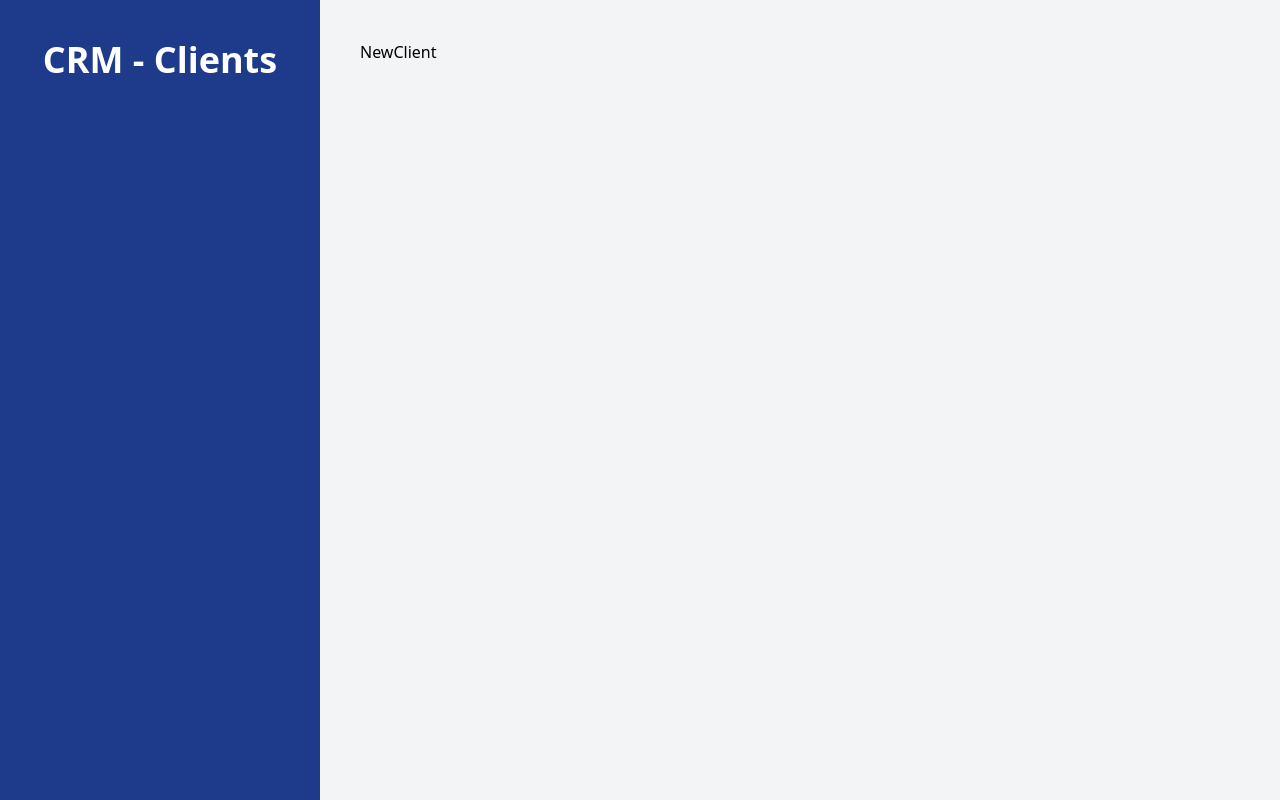
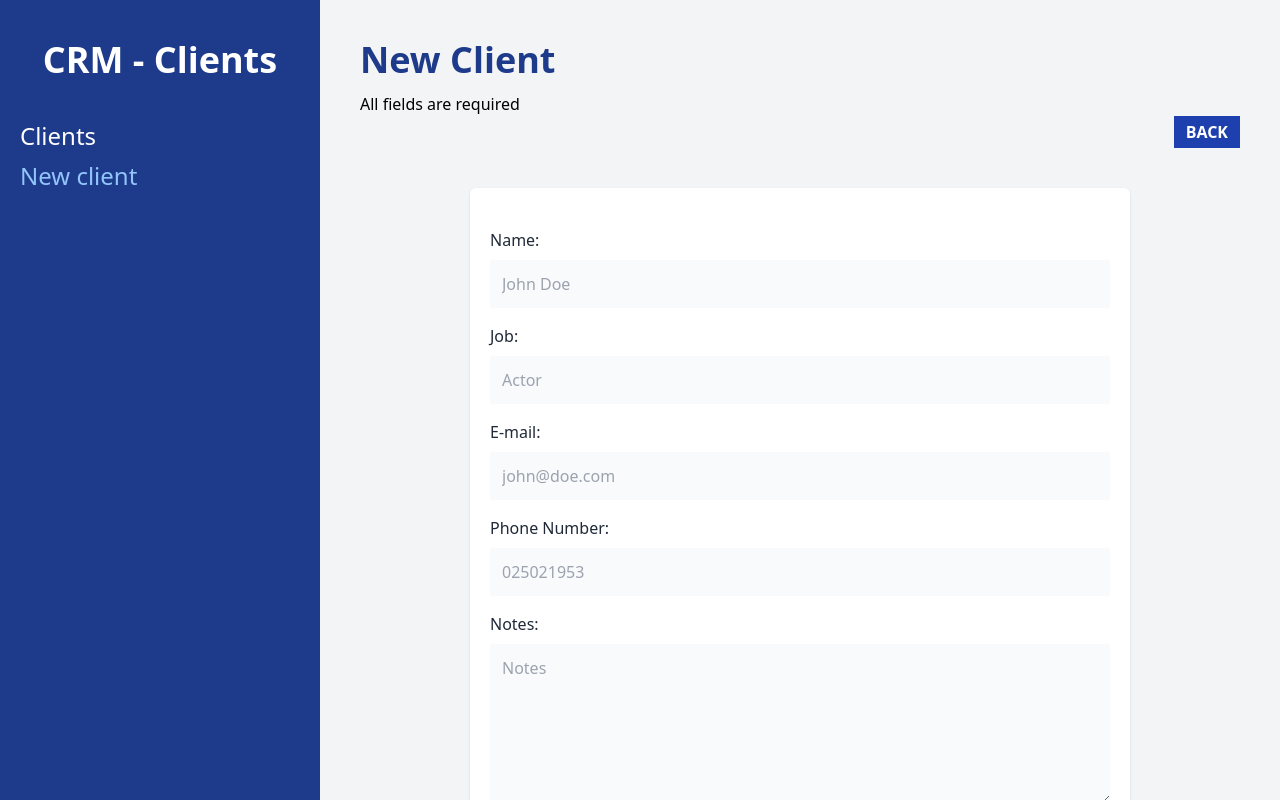
Before and after one commit to RaulSanchezzt/projects, a React (Vite) app in the folder WebDev/Udemy - React Bootcamp/crm-react/: page /clients/new in a window 1280 px wide. Built offline with nearby package versions, Linux system fonts and the light colour scheme.

Commit message:
⛪ Update Clients List and Form

```diff
--- /dev/null
+++ b/WebDev/Udemy - React Bootcamp/crm-react/src/components/Client.jsx
@@ -0,0 +1,37 @@
+function Client({ client }) {
+  const { name, phone, email, job } = client;
+  return (
+    <tr className="border-b">
+      <td className="p-4 space-y-2">
+        <p className="text-2xl text-gray-800">{name}</p>
+        <p>{job}</p>
+      </td>
+      <td className="p-4">
+        <p className="text-gray-600">
+          <span className="text-gray-800 uppercase font-bold">Email: </span>
+          {email}
+        </p>
+        <p className="text-gray-600">
+          <span className="text-gray-800 uppercase font-bold">Phone: </span>
+          {phone}
+        </p>
+      </td>
+      <td className="p-4 flex gap-4">
+        <button
+          type="button"
+          className="text-blue-600 hover:text-blue-700 uppercase font-bold text-xs"
+        >
+          Edit
+        </button>
+        <button
+          type="button"
+          className="text-red-600 hover:text-blue-700 uppercase font-bold text-xs"
+        >
+          Delete
+        </button>
+      </td>
+    </tr>
+  );
+}
+
+export default Client;
--- /dev/null
+++ b/WebDev/Udemy - React Bootcamp/crm-react/src/components/Form.jsx
@@ -0,0 +1,72 @@
+const Form = ({ client }) => {
+  return (
+    <>
+      <div className="mb-4">
+        <label className="text-gray-800" htmlFor="name">
+          Name:
+        </label>
+        <input
+          id="name"
+          type="text"
+          className="mt-2 block w-full p-3 bg-gray-50"
+          placeholder="John Doe"
+          name="name"
+        />
+      </div>
+      <div className="mb-4">
+        <label className="text-gray-800" htmlFor="job">
+          Job:
+        </label>
+        <input
+          id="job"
+          type="text"
+          className="mt-2 block w-full p-3 bg-gray-50"
+          placeholder="Actor"
+          name="job"
+        />
+      </div>
+
+      <div className="mb-4">
+        <label className="text-gray-800" htmlFor="email">
+          E-mail:
+        </label>
+        <input
+          id="email"
+          type="email"
+          className="mt-2 block w-full p-3 bg-gray-50"
+          placeholder="john@doe.com"
+          name="email"
+        />
+      </div>
+
+      <div className="mb-4">
+        <label className="text-gray-800" htmlFor="phone">
+          Phone Number:
+        </label>
+        <input
+          id="phone"
+          type="tel"
+          className="mt-2 block w-full p-3 bg-gray-50"
+          placeholder="025021953"
+          name="phone"
+        />
+      </div>
+
+      <div className="mb-4">
+        <label className="text-gray-800" htmlFor="notes">
+          Notes:
+        </label>
+        <textarea
+          as="textarea"
+          id="notes"
+          type="text"
+          className="mt-2 block w-full p-3 bg-gray-50 h-40 align-self"
+          placeholder="Notes"
+          name="notes"
+        />
+      </div>
+    </>
+  );
+};
+
+export default Form;
--- a/WebDev/Udemy - React Bootcamp/crm-react/src/components/Layout.jsx
+++ b/WebDev/Udemy - React Bootcamp/crm-react/src/components/Layout.jsx
@@ -1,12 +1,40 @@
-import { Outlet } from "react-router-dom";
+import { Outlet, Link, NavLink,useLocation } from "react-router-dom";
 
 const Layout = () => {
+  const location = useLocation();
+
+  console.log(location);
+
   return (
     <div className="md:flex md:min-h-screen">
       <aside className="md:w-1/4 bg-blue-900 px-5 py-10">
         <h2 className="text-4xl font-black text-center text-white">
           CRM - Clients
         </h2>
+        <nav className="mt-10">
+          <Link
+            className={`${
+              location.pathname === "/" ? 'text-blue-300' : "text-white"
+            } text-2xl block mt-2 hover:text-blue-300`}
+            to="/"
+          >
+            Clients
+          </Link>
+          <Link
+            className={`${
+              location.pathname === "/clients/new"
+                ? 'text-blue-300'
+                : "text-white"
+            } text-2xl block mt-2 hover:text-blue-300`}
+            to="/clients/new"
+          >
+            New client
+          </Link>
+
+          <NavLink>
+
+          </NavLink>
+        </nav>
       </aside>
       <main className="md:w-3/4 p-10 md:h-screen overflow-scroll">
         <Outlet />
--- a/WebDev/Udemy - React Bootcamp/crm-react/src/main.jsx
+++ b/WebDev/Udemy - React Bootcamp/crm-react/src/main.jsx
@@ -4,7 +4,7 @@ import "./index.css";
 import { createBrowserRouter, RouterProvider } from "react-router-dom";
 import Layout from "./components/Layout";
 import NewClient from "./pages/NewClient";
-import Index from "./pages/Index";
+import Index, { loader as clientsLoader } from "./pages/Index";
 
 const router = createBrowserRouter([
   {
@@ -14,6 +14,7 @@ const router = createBrowserRouter([
       {
         index: true,
         element: <Index />,
+        loader: clientsLoader,
       },
       {
         path: "/clients/new",
--- a/WebDev/Udemy - React Bootcamp/crm-react/src/pages/Index.jsx
+++ b/WebDev/Udemy - React Bootcamp/crm-react/src/pages/Index.jsx
@@ -1,9 +1,78 @@
-import React from 'react'
+import { useLoaderData } from "react-router-dom";
+import Client from "../components/Client";
 
-const Index = () => {
-  return (
-    <div>Index</div>
-  )
+export function loader() {
+  const clients = [
+    {
+      id: 1,
+      name: "Juan",
+      phone: 102013313,
+      email: "juan@juan.com",
+      job: "Tesla",
+    },
+    {
+      id: 2,
+      name: "Karen",
+      phone: 138198313,
+      email: "karen@juan.com",
+      job: "Apple",
+    },
+    {
+      id: 3,
+      name: "Josue",
+      phone: 31983913,
+      email: "josue@juan.com",
+      job: "Meta",
+    },
+    {
+      id: 4,
+      name: "Miguel",
+      phone: 319381983,
+      email: "miguel@juan.com",
+      job: "Twitter",
+    },
+    {
+      id: 5,
+      name: "Pedro",
+      phone: 1398198938,
+      email: "pedro@juan.com",
+      job: "MSI",
+    },
+  ];
+  return clients;
 }
 
-export default Index
+function Index() {
+  const clients = useLoaderData();
+
+  console.log(clients);
+  return (
+    <>
+      <h1 className="font-black text-4xl text-blue-900">Clients</h1>
+      <p className="mt-3">Manage your customers</p>
+
+      {clients.length ? (
+        <table className="w-full bg-white shadow mt-5 table-auto">
+          <thead className="bg-blue-800 text-white">
+            <tr>
+              <th className="p-2">Client</th>
+              <th className="p-2">Contact</th>
+              <th className="p-2">Actions</th>
+            </tr>
+          </thead>
+          <tbody>
+            {clients.map((client) => (
+              <Client
+              client={client}
+              key={client.id}/>
+            ))}
+          </tbody>
+        </table>
+      ) : (
+        <p className="text-center mt-10">No clients yet</p>
+      )}
+    </>
+  );
+}
+
+export default Index;
--- a/WebDev/Udemy - React Bootcamp/crm-react/src/pages/NewClient.jsx
+++ b/WebDev/Udemy - React Bootcamp/crm-react/src/pages/NewClient.jsx
@@ -1,7 +1,34 @@
+import { useNavigate } from "react-router-dom";
+import Form from "../components/Form";
+
 function NewClient() {
+  const navigate = useNavigate();
   return (
-    <div>NewClient</div>
-  )
+    <>
+      <h1 className="font-black text-4xl text-blue-900">New Client</h1>
+      <p className="mt-3">All fields are required</p>
+
+      <div className="flex justify-end">
+        <button
+          className="bg-blue-800 text-white px-3 py-1 font-bold uppercase"
+          onClick={() => navigate(-1)}
+        >
+          Back
+        </button>
+      </div>
+
+      <div className="bg-white shadow rounded-md md:w-3/4 mx-auto px-5 py-10 mt-10">
+        <form>
+          <Form />
+          <input
+            type="submit"
+            className="mt-5 w-full bg-blue-800 p-3 uppercase font-bold text-white text-lg"
+            value="Add new client"
+          />
+        </form>
+      </div>
+    </>
+  );
 }
 
-export default NewClient
+export default NewClient;
```
